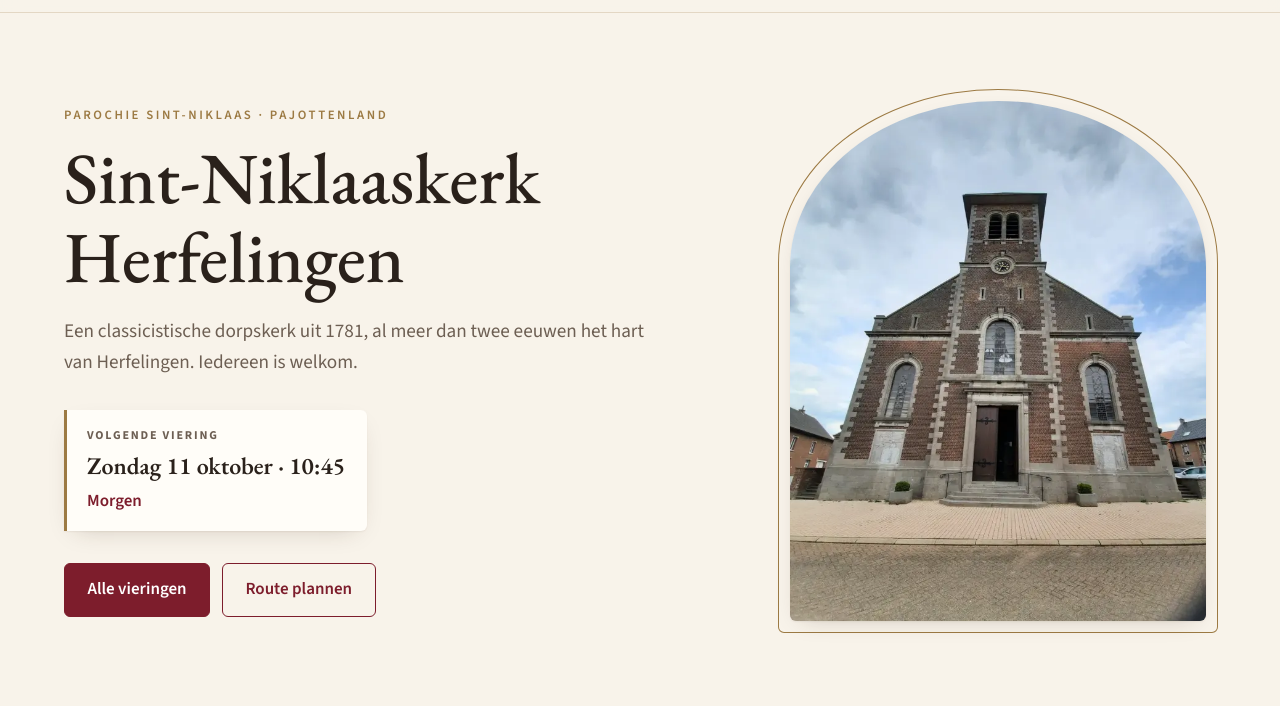
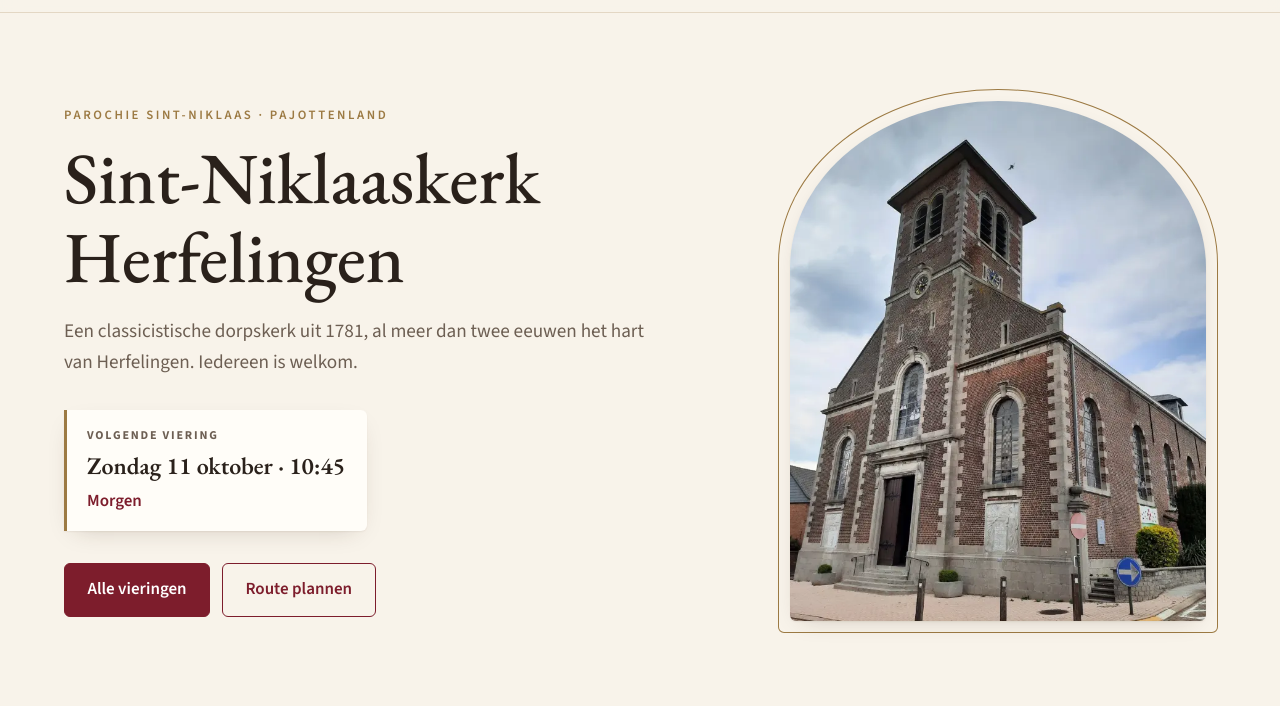
Before and after one commit to pajottegem/parochies, a website with bundled scripts: page traditional/index.html in a window 1280 px wide. Shown: the part 56-762 px from the top of the page. Built offline with nearby package versions, Linux system fonts and the light colour scheme.

Commit message:
Traditional style: use the three-quarter front photo as hero image
Co-Authored-By: Claude Opus 5.5 <noreply@anthropic.com>

```diff
--- a/traditional/index.html
+++ b/traditional/index.html
@@ -9,7 +9,7 @@
   <meta name="theme-color" content="#17130f" media="(prefers-color-scheme: dark)">
   <meta property="og:title" content="Sint-Niklaaskerk Herfelingen">
   <meta property="og:description" content="Vieringen, geschiedenis en praktische info over de Sint-Niklaaskerk in Herfelingen.">
-  <meta property="og:image" content="../shared/img/kerk-portaal.webp">
+  <meta property="og:image" content="../shared/img/kerk-voorgevel.webp">
   <link rel="icon" href="../shared/img/favicon.svg" type="image/svg+xml">
 
   <!-- Apply a stored light/dark choice before the first paint (no flash). -->
@@ -76,11 +76,11 @@
           </div>
         </div>
         <figure class="hero__figure">
-          <img src="../shared/img/kerk-portaal.webp"
-               srcset="../shared/img/kerk-portaal-sm.webp 675w, ../shared/img/kerk-portaal.webp 1200w"
+          <img src="../shared/img/kerk-voorgevel.webp"
+               srcset="../shared/img/kerk-voorgevel-sm.webp 675w, ../shared/img/kerk-voorgevel.webp 1200w"
                sizes="(min-width: 60rem) 28rem, 90vw"
-               width="1200" height="1600" fetchpriority="high" data-i18n-attr="alt:img.portaal"
-               alt="Vooraanzicht van de bakstenen Sint-Niklaaskerk met portaal en toren">
+               width="1200" height="1600" fetchpriority="high" data-i18n-attr="alt:img.voorgevel"
+               alt="De Sint-Niklaaskerk schuin van voren gezien, met toren en zijgevel">
         </figure>
       </div>
     </section>
```
